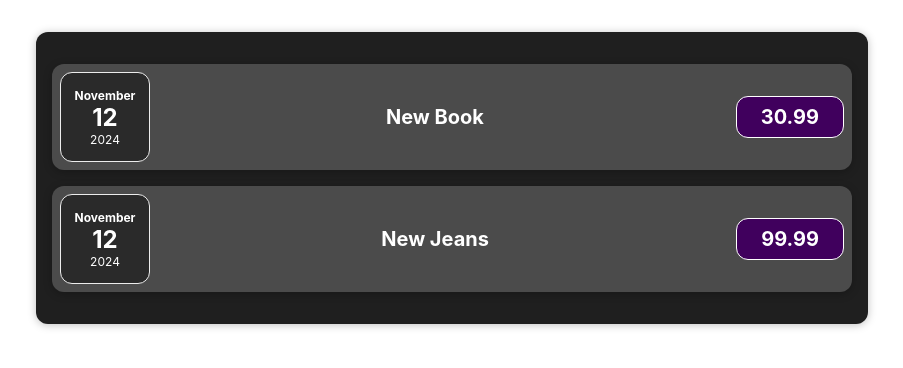
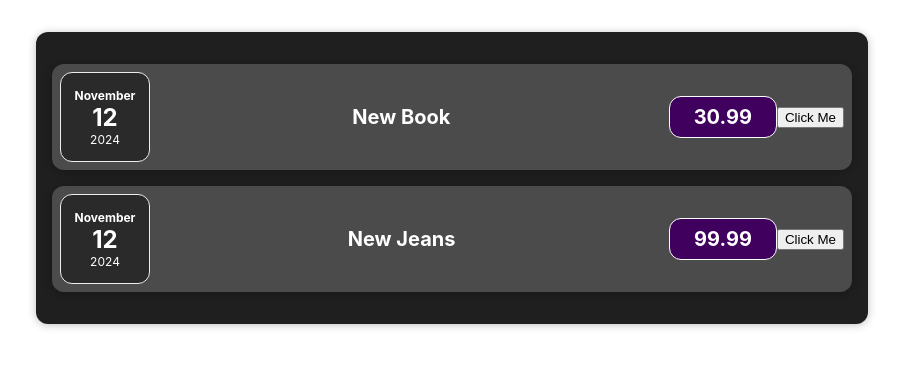
Before and after one commit to ChrisVoco/React21, a React (Vite) app: page / in a window 1280 px wide. Shown: the top 368 px of the page, without its empty margins (188-1091 px from the left). Built offline with nearby package versions, Linux system fonts and the light colour scheme.

Commit message:
Sündmuste töötlus

```diff
--- a/src/components/Expenses/ExpenseItem.jsx
+++ b/src/components/Expenses/ExpenseItem.jsx
@@ -1,18 +1,28 @@
 import ExpenseDate from "./ExpenseDate";
 import Card from "../UI/Card";
 import "./ExpenseItem.css";
+import { useState } from 'react'
 
 const ExpenseItem = (props) => {
+    const [title, setTitle] = useState(props.data.title)
+
+    const clickHandler = () => {
+        console.log('Clicked')
+        setTitle(`Updated by click ${title}`)
+        console.log(title)
+    }
+
     return (
         <Card className="expense-item">
             <ExpenseDate date={props.data.date} />
 
             <div className="expense-item__description">
-                <h2>{props.data.title}</h2>
+                <h2>{title}</h2>
                 <div className="expense-item__price">
                     {props.data.price}
                 </div>
             </div>
+            <button onClick={clickHandler}>Click Me</button>
         </Card>
     );
 };
```
